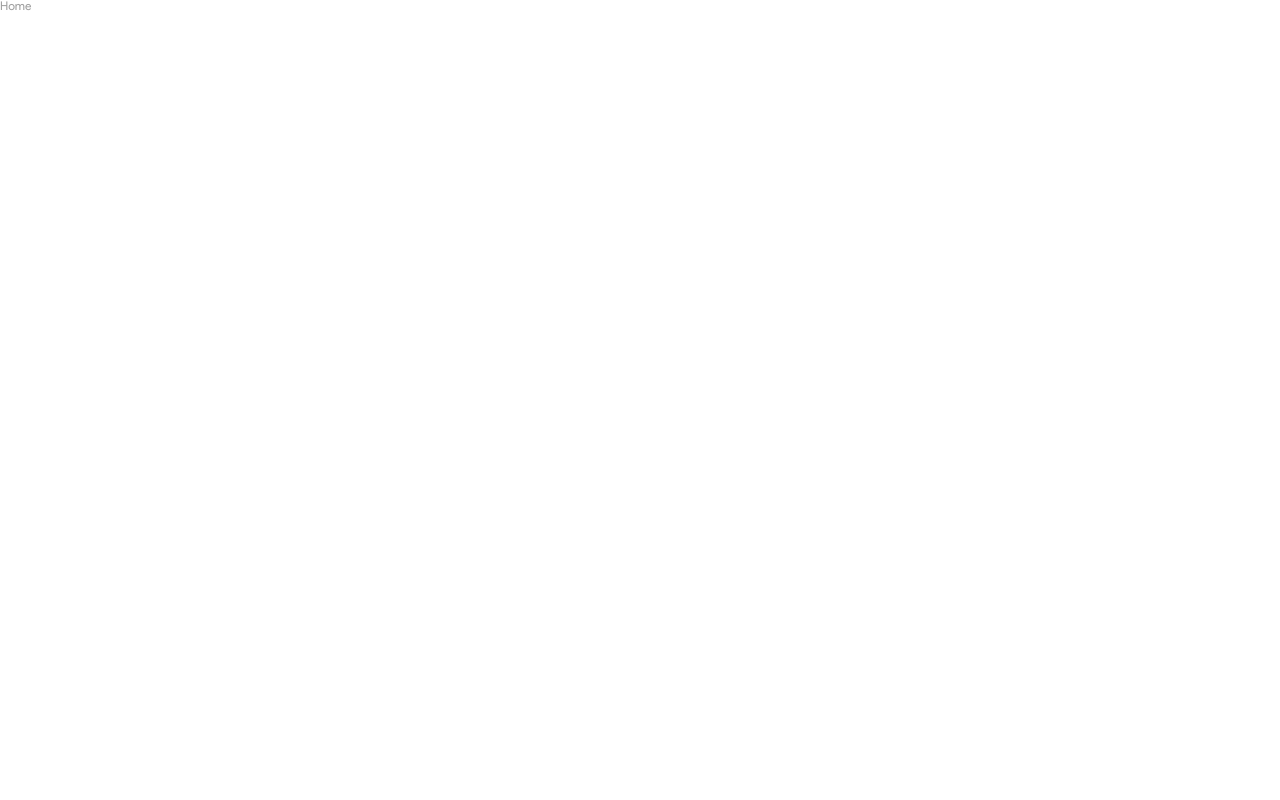
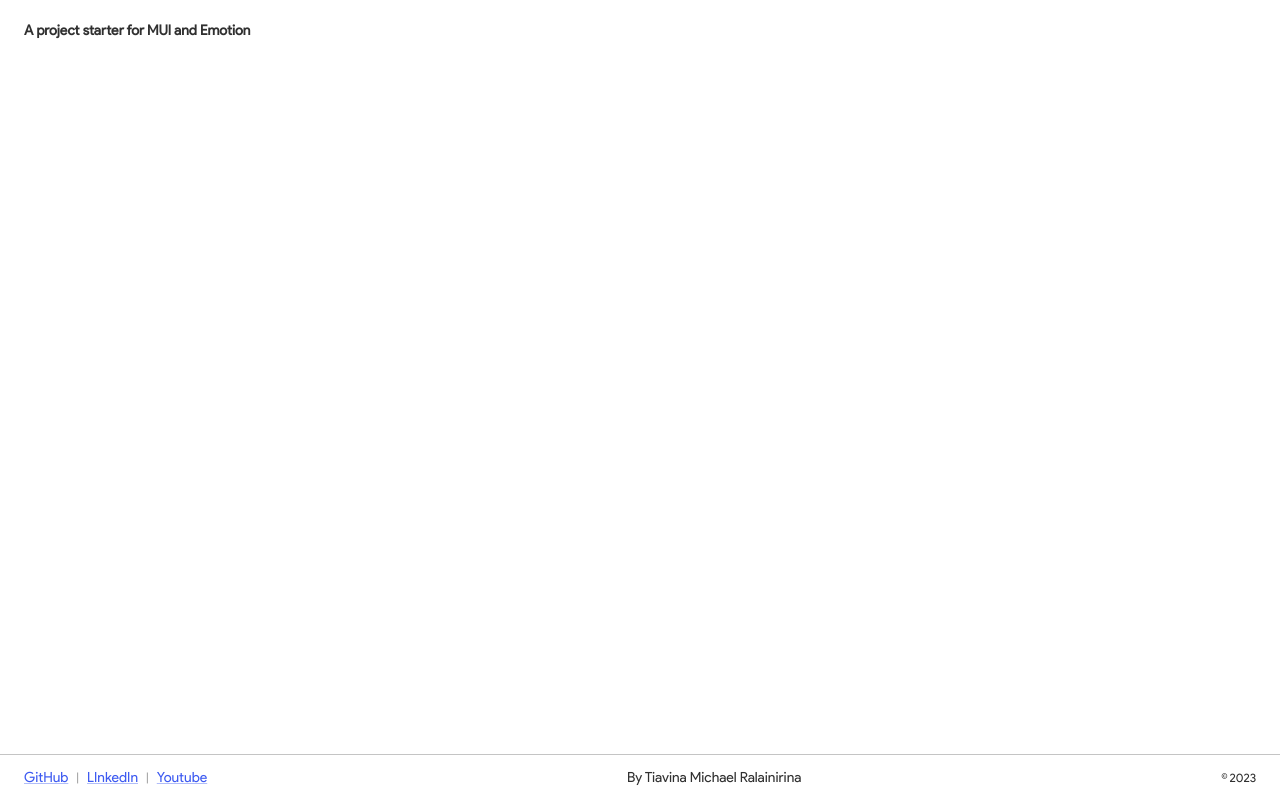
Before and after one commit to tiavina-mika/mui-emotion-starter, a React (Create React App) app: page / in a window 1280 px wide. Built offline with nearby package versions, Linux system fonts and the light colour scheme.

Commit message:
add footer

```diff
--- a/App.tsx
+++ b/App.tsx
@@ -2,7 +2,7 @@ import { ThemeProvider as EmotionThemeProvider } from "@emotion/react";
 import { StyledEngineProvider, ThemeProvider, Box } from "@mui/material";
 import { theme } from "./src/utils/theme";
 import { GlobalStyles } from "./src/GlobalStyle";
-import Home from "./src/container/Home";
+import Home from "./src/containers/Home";
 
 const App = () => {
   return (
--- /dev/null
+++ b/src/components/Footer.tsx
@@ -0,0 +1,63 @@
+/** @jsxRuntime classic /
+/* @jsx jsx */
+/** @jsxImportSource @emotion/react */
+import { Link, Stack, Typography } from "@mui/material";
+import { LAYOUT_CONTENT_PADDING } from "../utils/constants";
+import { Theme } from "@emotion/react";
+
+const links = [
+  {
+    label: "GitHub",
+    url: "https://github.com/tiavina-mika"
+  },
+  {
+    label: "LInkedIn",
+    url: "https://www.linkedin.com/in/tiavina-michael-ralainirina/"
+  },
+  {
+    label: "Youtube",
+    url: "https://www.youtube.com/channel/UC0CfOprE7AOXQqeFhS2XUIQ"
+  }
+];
+
+const classes = {
+  footer: (theme: Theme) => ({
+    borderTop: "1px solid " + theme.palette.grey[300],
+    padding: `12px ${LAYOUT_CONTENT_PADDING}px`
+  })
+};
+
+const Footer = () => {
+  return (
+    <div className="flexRow spaceBetween stretchSelf" css={classes.footer}>
+      <Stack spacing={1} direction="row" justifyContent="center">
+        {links.map((link, index) => (
+          <Stack
+            spacing={1}
+            direction="row"
+            alignItems="center"
+            key={link.label + index}
+          >
+            <Link href={link.url} variant="h4">
+              {link.label}
+            </Link>
+            {links.length - 1 !== index && <Typography>|</Typography>}
+          </Stack>
+        ))}
+      </Stack>
+      <div className="stretchSelf flexCenter flex1">
+        <Typography variant="h4" className="grey800">
+          By Tiavina Michael Ralainirina
+        </Typography>
+      </div>
+      <div className="flexCenter stretchSelf">
+        <Typography className="flexRow center grey800">
+          <span css={{ marginRight: 2 }}>©</span>
+          <span>{new Date().getFullYear()}</span>
+        </Typography>
+      </div>
+    </div>
+  );
+};
+
+export default Footer;
--- a/src/container/Home.tsx
+++ b/src/container/Home.tsx
@@ -1,12 +1,74 @@
 /** @jsxRuntime classic /
 /* @jsx jsx */
 /** @jsxImportSource @emotion/react */
-import { Typography } from "@mui/material";
+import { Link, Stack, Typography } from "@mui/material";
+import { LAYOUT_CONTENT_PADDING } from "../utils/constants";
+import { Theme } from "@emotion/react";
+
+const links = [
+  {
+    label: "GitHub",
+    url: "https://github.com/tiavina-mika"
+  },
+  {
+    label: "LInkedIn",
+    url: "https://www.linkedin.com/in/tiavina-michael-ralainirina/"
+  },
+  {
+    label: "Youtube",
+    url: "https://www.youtube.com/channel/UC0CfOprE7AOXQqeFhS2XUIQ"
+  }
+];
+
+const classes = {
+  root: {
+    minHeight: "100vh"
+  },
+  content: {
+    padding: LAYOUT_CONTENT_PADDING
+  },
+  footer: (theme: Theme) => ({
+    borderTop: "1px solid " + theme.palette.grey[300],
+    padding: `12px ${LAYOUT_CONTENT_PADDING}px`
+  })
+};
 
 const Home = () => {
   return (
-    <div className="flexColumn stretchSelf">
-      <Typography>Home</Typography>
+    <div className="flexColumn spaceBetween" css={classes.root}>
+      <div css={classes.content}>
+        <Typography variant="h3">
+          A project starter for MUI and Emotion
+        </Typography>
+      </div>
+      <div className="flexRow spaceBetween stretchSelf" css={classes.footer}>
+        <Stack spacing={1} direction="row" justifyContent="center">
+          {links.map((link, index) => (
+            <Stack
+              spacing={1}
+              direction="row"
+              alignItems="center"
+              key={link.label + index}
+            >
+              <Link href={link.url} variant="h4">
+                {link.label}
+              </Link>
+              {links.length - 1 !== index && <Typography>|</Typography>}
+            </Stack>
+          ))}
+        </Stack>
+        <div className="stretchSelf flexCenter flex1">
+          <Typography variant="h4" className="grey800">
+            By Tiavina Michael Ralainirina
+          </Typography>
+        </div>
+        <div className="flexCenter stretchSelf">
+          <Typography className="flexRow center grey800">
+            <span css={{ marginRight: 2 }}>©</span>
+            <span>{new Date().getFullYear()}</span>
+          </Typography>
+        </div>
+      </div>
     </div>
   );
 };
--- /dev/null
+++ b/src/containers/Home.tsx
@@ -0,0 +1,31 @@
+/** @jsxRuntime classic /
+/* @jsx jsx */
+/** @jsxImportSource @emotion/react */
+import { Typography } from "@mui/material";
+import { LAYOUT_CONTENT_PADDING } from "../utils/constants";
+import { Theme } from "@emotion/react";
+import Footer from "../components/Footer";
+
+const classes = {
+  root: {
+    minHeight: "100vh"
+  },
+  content: {
+    padding: LAYOUT_CONTENT_PADDING
+  }
+};
+
+const Home = () => {
+  return (
+    <div className="flexColumn spaceBetween" css={classes.root}>
+      <div css={classes.content}>
+        <Typography variant="h3">
+          A project starter for MUI and Emotion
+        </Typography>
+      </div>
+      <Footer />
+    </div>
+  );
+};
+
+export default Home;
```
